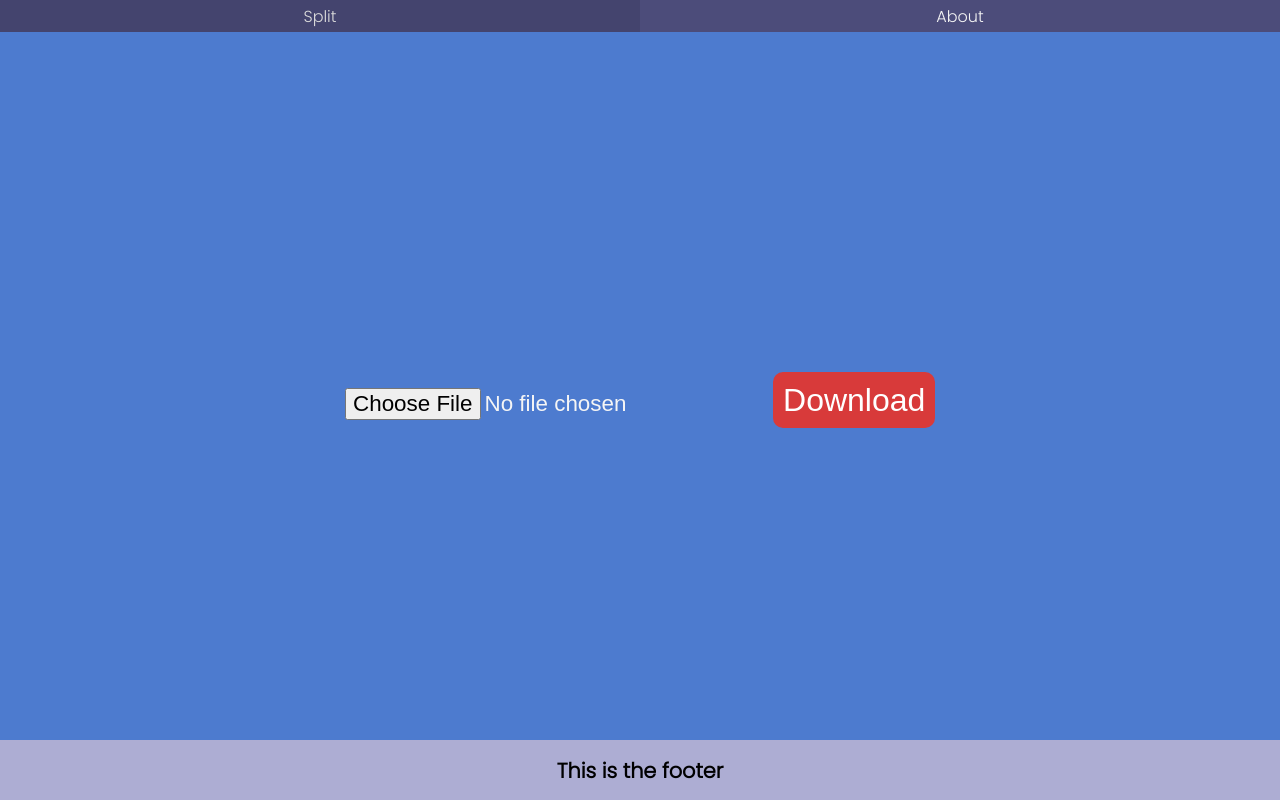
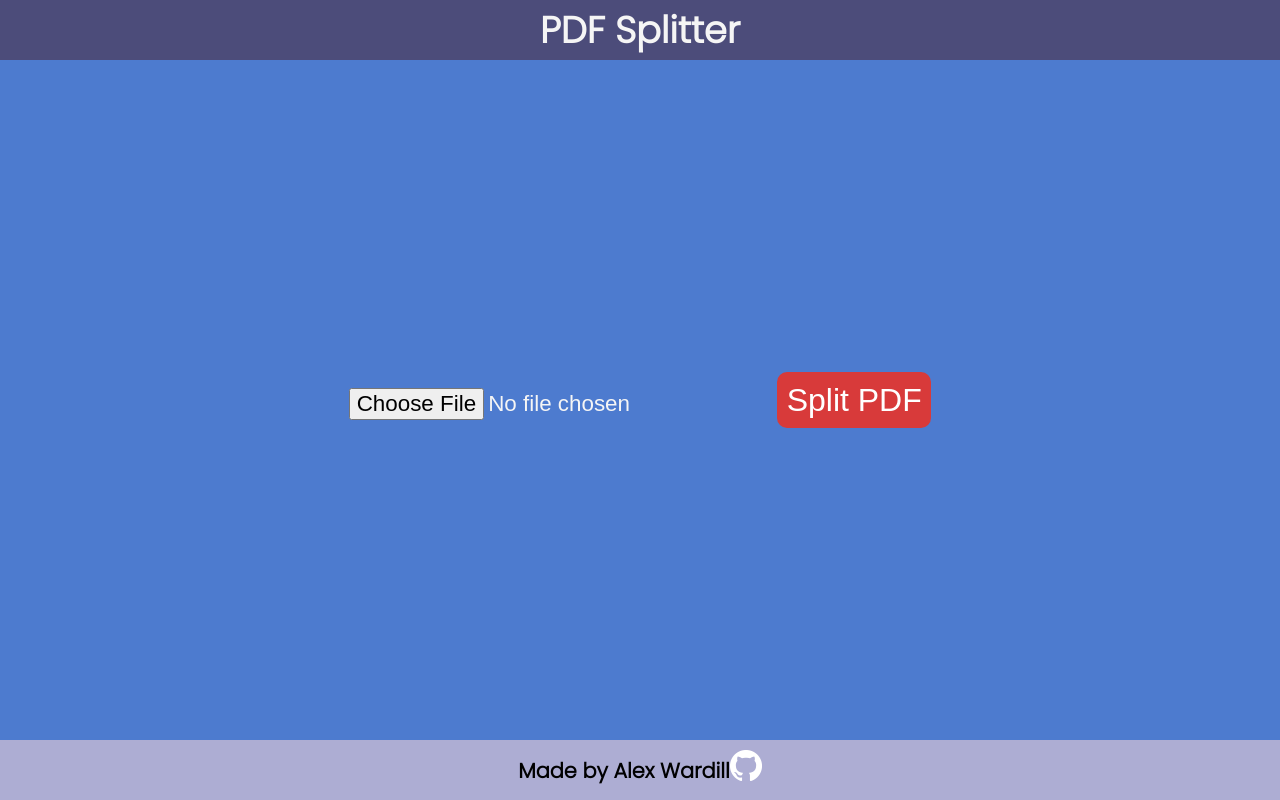
Before and after one commit to AlexWardill/PDF-Splitter, a Flask app: page / in a window 1280 px wide. Run offline with Flask 2, Linux system fonts and the light colour scheme.

Commit message:
added github logo to footer

```diff
--- a/src/main.py
+++ b/src/main.py
@@ -59,9 +59,6 @@ def download_file():
 
     return render_template("index.html")
 
-@app.route("/about")
-def about():
-    return render_template("about.html")
 
 if __name__ == '__main__':
     app.run()
--- a/src/static/style.css
+++ b/src/static/style.css
@@ -18,44 +18,22 @@ body {
     background-color: rgb(77, 123, 207);
     color: whitesmoke;
 
+    position: relative;
     display: flex;
     flex-direction: column;
     justify-content: center;
     align-items: center;
 }
 
-nav {
+#main-header {
     position: absolute;
     top: 0;
     width: 100%;
-    height: 2em;
-    display: flex;
-    justify-content: space-between;
-}
-
-.nav-item {
-    width: 100%;
-    list-style: none;
-
-    background: rgb(76, 76, 122);
-}
-
-.nav-item:hover {
-    filter: brightness(90%);
-    cursor: pointer;
-}
-
-a {
+    height: 60px;
     display: flex;
     justify-content: center;
     align-items: center;
-    width: 100%;
-    height: 100%;
-
-}
-
-a, a:visited {
-    color: inherit;
+    background-color:rgb(76, 76, 122);
     text-decoration: none;
 }
 
@@ -69,10 +47,6 @@ h1 {
     margin-bottom: .4em;
     text-decoration: rgb(216, 58, 58) underline;
     text-underline-offset: 3px;
-}
-
-#h1-split {
-    margin-bottom: 30px;
 }
 
 p {
--- a/src/templates/about.html
+++ /dev/null
@@ -1,5 +0,0 @@
-{% extends "base.html" %}
-
-{% block content %}
-<p>Lorem ipsum, dolor sit amet consectetur adipisicing elit. Molestiae officiis, sint quisquam tempora commodi dignissimos iusto, expedita libero pariatur quos corporis repellat tenetur doloremque, molestias ex quod? Delectus, natus ad?</p>
-{% endblock %}
--- a/src/templates/base.html
+++ b/src/templates/base.html
@@ -8,17 +8,18 @@
     <title>Document</title>
 </head>
 <body>
-    <nav>
-        <li class="nav-item">
-            <a href="/">Split</a>
-        </li>
-        <li class="nav-item">
-            <a href="about">About</a>
-        </li>
-    </nav>
+    <h1 id="main-header">
+        PDF Splitter
+    </h1>
 
-    {% block content %}<h1>Homepage</h1>{% endblock %}
 
-    <footer>This is the footer</footer>
+    {% block content %}{% endblock %}
+
+    <footer>
+        Made by Alex Wardill
+        <a href="https://github.com/AlexWardill">
+            <img src="/src/static/GitHub-Mark-Light-32px.png" alt="GitHub Logo">
+        </a>
+    </footer>
 </body>
 </html>
--- a/src/templates/index.html
+++ b/src/templates/index.html
@@ -4,6 +4,6 @@
 
     <form method="POST" action="/download" enctype="multipart/form-data">
         <input type="file" name="file">
-        <input type="submit" class="btn" value="Download">
+        <input type="submit" class="btn" value="Split PDF">
     </form>
 {% endblock %}
```
Also changed, not shown: src/static/GitHub-Mark-Light-32px.png (added).
